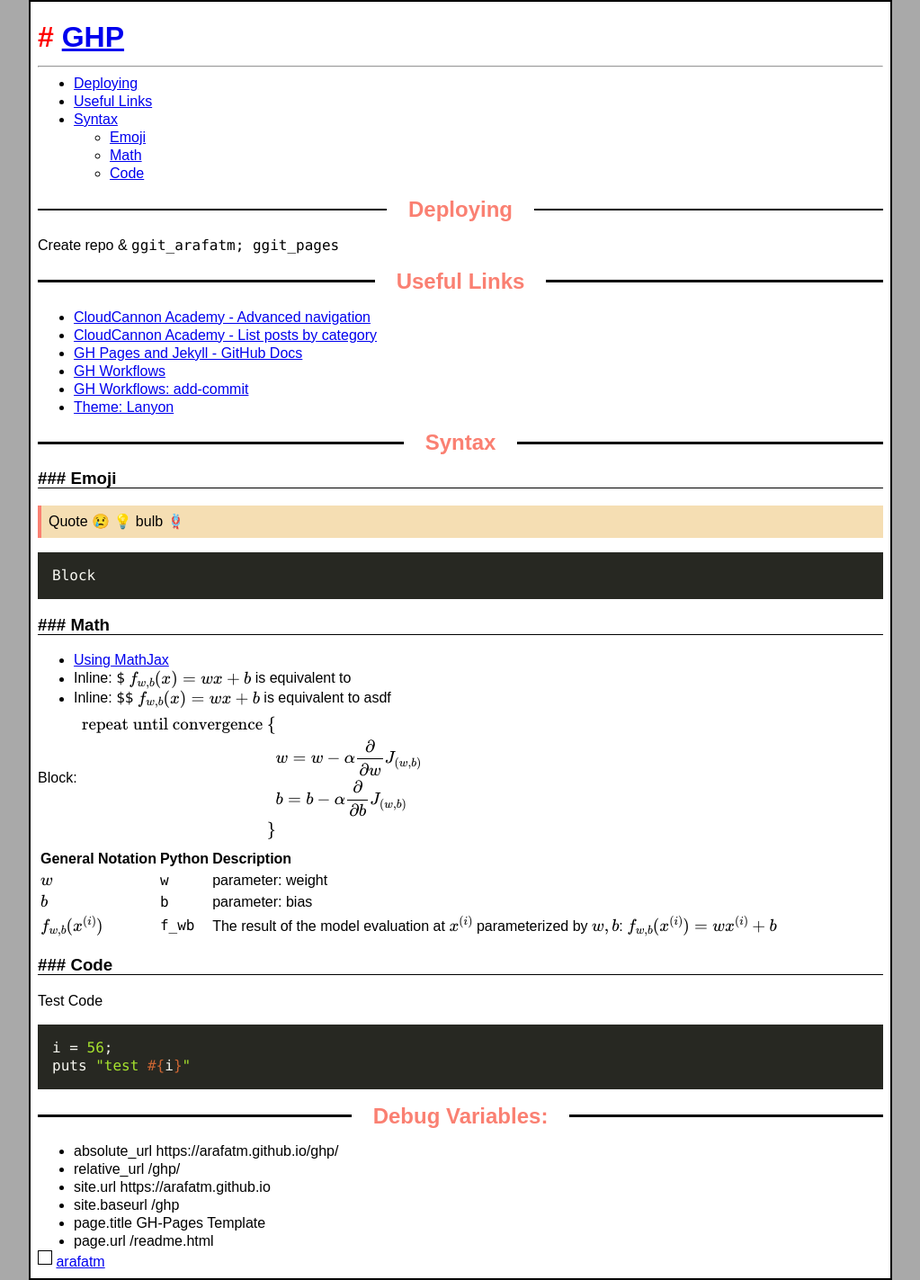
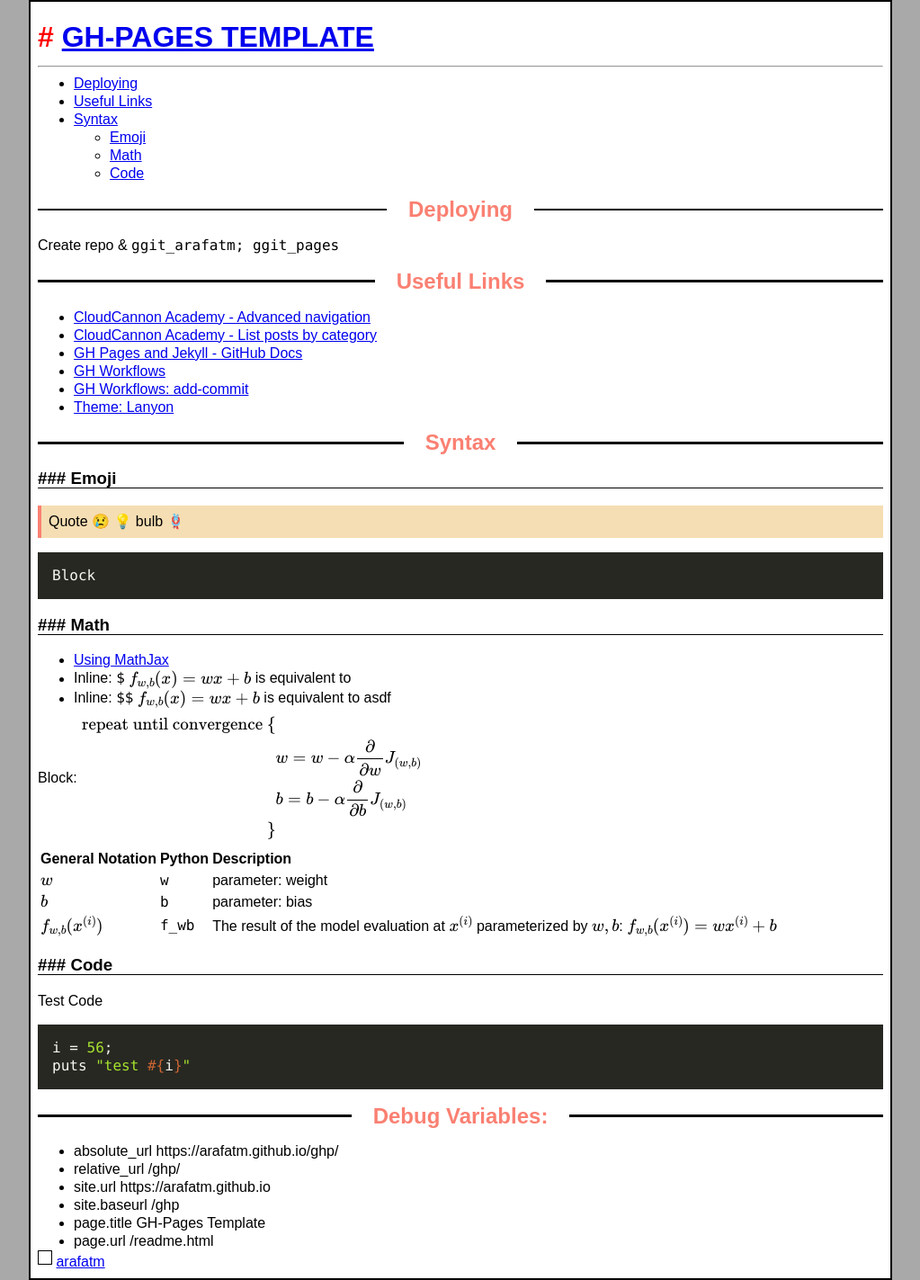
Before and after one commit to arafatm/ghp, a Jekyll site: the page built from readme.md, in a window 1280 px wide. Shown: the whole page at 90% size, without its empty margins (128-1151 px from the left). Built offline with Jekyll 4.4.1, drawn with Linux system fonts in a browser that asks for light colours; nearby versions of some CDN libraries; emoji names are drawn with the system emoji font; formulas are drawn with MathJax 3; the repository's description, which GitHub fills in, is left out.

```diff
--- a/_includes/header.html
+++ b/_includes/header.html
@@ -1,5 +1,5 @@
 <header {% unless site.description or site.github.project_tagline %} class="without-description" {% endunless %}>
-  <h1><a href="{{ '' | absolute_url }}">{{ site.title | default: site.github.repository_name }}</a></h1>
+  <h1><a href="{{ '' | absolute_url }}">{{ page.title | default: site.github.repository_name }}</a></h1>
   {% comment %}
   <ul>Debug variables: <li>absolute_url {{ '/' | absolute_url }}</li> <li>relative_url {{ '/' " | relative_url }}</li> <li>site.url {{ site.url }}</li> <li>site.baseurl {{ site.baseurl }}</li> <li>page.title {{ page.title }}</li> <li>page.url {{ page.url}}</li> </ul>
   {% if site.description or site.github.project_tagline %}
```
